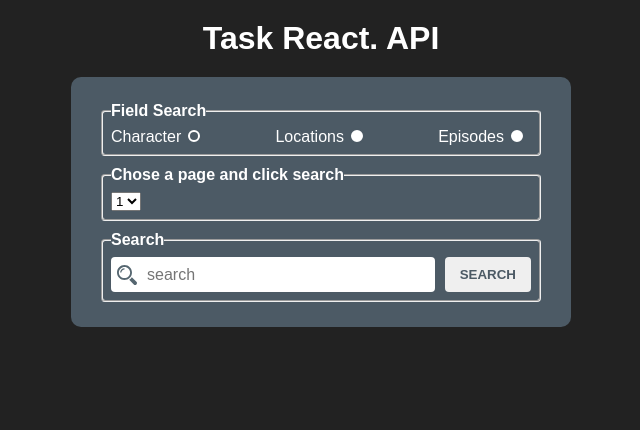
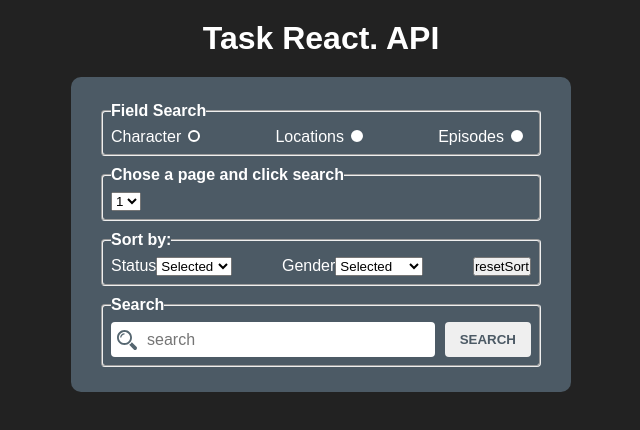
Before and after one commit to krikun1983/react-redux-api-router, a React (Create React App) app in the folder react-api/: page / in a window 1280 px wide. Shown: the top 430 px of the page, without its empty margins (319-959 px from the left). Built offline with nearby package versions, Linux system fonts and the light colour scheme.

Commit message:
feat: add sort

```diff
--- a/react-api/src/components/form/index.tsx
+++ b/react-api/src/components/form/index.tsx
@@ -1,9 +1,7 @@
 import React, { ChangeEvent, useState } from 'react';
 import uuid from 'react-uuid';
 import { BASE_URL, PARAM_PAGE } from '../../constants/api';
-import getPageId from '../../services/getPageId';
-import { ApiItem, GetApiData, SetFormValuesProps } from '../../types';
-import getApiResource from '../../utils/network';
+import { ApiItem, SetFormValuesProps } from '../../types';
 
 const Form = ({
   dataApi,
@@ -19,8 +17,13 @@ const Form = ({
 }: SetFormValuesProps): JSX.Element => {
   const [isLoading, setIsLoading] = useState<boolean>(false);
   const [searchValue, setSearchValue] = useState<string>('');
-  const [urlSearch, setUrlSearch] = useState<string>(`${BASE_URL}${searchRadioValue}${PARAM_PAGE}${currentPage}`);
+  const [sortStatus, setSortStatus] = useState<string>('');
+  const [sortGender, setSortGender] = useState<string>('');
 
+  const resetSort = () => {
+    setSortStatus('');
+    setSortGender('');
+  };
   // Значение из строки поиска
   const handleChange = (event: ChangeEvent<HTMLInputElement>) => {
     const { value } = event.target;
@@ -31,9 +34,19 @@ const Form = ({
     const { value } = event.target;
     onSetSearchRadioValue(value);
   };
+  // Выбор номера страницы
   const handleChangeSelect = async (event: ChangeEvent<HTMLSelectElement>) => {
     const { value } = event.target;
     onSetCurrentPage(+value);
+  };
+  // Выбор сортировки
+  const handleChangeSelectSortStatus = async (event: ChangeEvent<HTMLSelectElement>) => {
+    const { value } = event.target;
+    setSortStatus(value);
+  };
+  const handleChangeSelectSortGender = async (event: ChangeEvent<HTMLSelectElement>) => {
+    const { value } = event.target;
+    setSortGender(value);
   };
   // Загрузка страницы
   const handleSubmit = async (event: React.FormEvent<HTMLFormElement>): Promise<void> => {
@@ -42,8 +55,16 @@ const Form = ({
 
     if (searchValue) {
       await onGetResource(`${BASE_URL}${searchRadioValue}/?name=${searchValue.toLowerCase()}`);
+    } else if (sortStatus && sortGender) {
+      await onGetResource(
+        `${BASE_URL}${searchRadioValue}${PARAM_PAGE}${currentPage}&status=${sortStatus}&gender=${sortGender}`,
+      );
+    } else if (sortStatus) {
+      await onGetResource(`${BASE_URL}${searchRadioValue}${PARAM_PAGE}${currentPage}&status=${sortStatus}`);
+    } else if (sortGender) {
+      await onGetResource(`${BASE_URL}${searchRadioValue}${PARAM_PAGE}${currentPage}&gender=${sortGender}`);
     } else {
-      await onGetResource(`${urlSearch}`);
+      await onGetResource(`${BASE_URL}${searchRadioValue}${PARAM_PAGE}${currentPage}`);
     }
 
     setSearchValue('');
@@ -118,11 +139,37 @@ const Form = ({
         </fieldset>
         <fieldset className="form__service">
           <legend>Сhose a page and click search</legend>
-          <select onChange={handleChangeSelect}>
+          <select onChange={handleChangeSelect} value={currentPage}>
             <option value="">{currentPage}</option>
             {select()}
           </select>
         </fieldset>
+        <fieldset className="form__service">
+          <legend>Sort by:</legend>
+          <label htmlFor="status">
+            Status
+            <select id="status" onChange={handleChangeSelectSortStatus} value={sortStatus}>
+              <option value="">Selected</option>
+              <option value="alive">alive</option>
+              <option value="dead">dead</option>
+              <option value="unknown">unknown</option>
+            </select>
+          </label>
+          <label htmlFor="gender">
+            Gender
+            <select id="gender" onChange={handleChangeSelectSortGender} value={sortGender}>
+              <option value="">Selected</option>
+              <option value="female">female</option>
+              <option value="male">male</option>
+              <option value="genderless">genderless</option>
+              <option value="unknown">unknown</option>
+            </select>
+          </label>
+          <button type="button" onClick={resetSort}>
+            resetSort
+          </button>
+        </fieldset>
+
         <fieldset className="form__panel">
           <legend>Search</legend>
           <label className="form__panel_search" htmlFor="search">
--- a/react-api/src/components/table/index.tsx
+++ b/react-api/src/components/table/index.tsx
@@ -9,7 +9,7 @@ const Table = ({ dataApi, tableView, searchRadioValue }: TableProps): JSX.Elemen
           <th>Name</th>
           <th>Status</th>
           <th>Species</th>
-          <th>Type</th>
+          <th>Gender</th>
           <th>Images</th>
         </tr>
       );
@@ -47,13 +47,13 @@ const Table = ({ dataApi, tableView, searchRadioValue }: TableProps): JSX.Elemen
             <thead className="table__head">{resultHeaderTable(searchRadioValue)}</thead>
             <tbody className="table__body">
               {searchRadioValue === ApiItem.CHARACTER ? (
-                dataApi?.results.map(({ id, name, status, species, type, image }) => {
+                dataApi?.results.map(({ id, name, status, species, gender, image }) => {
                   return (
                     <tr key={id}>
                       <td className="table__body_name">{name}</td>
                       <td className="table__body_status">{status}</td>
                       <td className="table__body_species">{species}</td>
-                      <td className="table__body_episode">{type}</td>
+                      <td className="table__body_episode">{gender}</td>
                       <td className="table__body_img">
                         <img src={image} alt="" />
                       </td>
--- a/react-api/src/services/getPageId.ts
+++ b/react-api/src/services/getPageId.ts
@@ -1,8 +1,11 @@
 import { PARAM_PAGE } from '../constants/api';
 
 const getPageId = (url: string): number => {
-  const position = url.lastIndexOf(PARAM_PAGE);
-  const id = url.slice(position + PARAM_PAGE.length, url.length);
+  const re = /^[^&]*/;
+  const positionStart = url.lastIndexOf(PARAM_PAGE);
+  const urlEnd = url.replace(re, '');
+  const positionEnd = url.lastIndexOf(urlEnd);
+  const id = url.slice(positionStart + PARAM_PAGE.length, positionEnd);
   return +id;
 };
 
--- a/react-api/src/types/index.ts
+++ b/react-api/src/types/index.ts
@@ -19,6 +19,7 @@ type Results = {
   air_date: string;
   characters: string[];
   episode: string;
+  gender: string;
 };
 
 export interface GetApiData {
```
